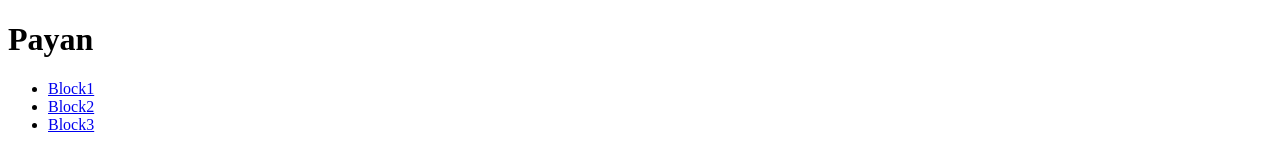
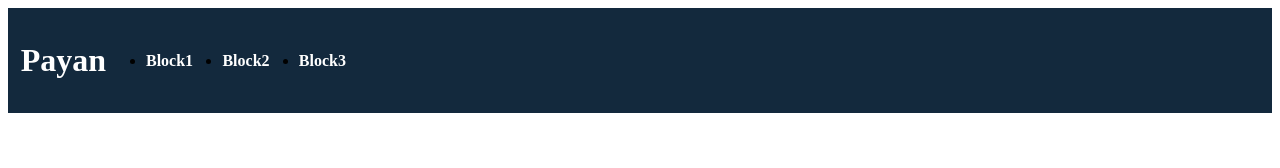
Before and after one commit to ChrisPayan/MyLandingPage, a plain HTML site: page Develop/index.html in a window 1280 px wide. Drawn offline with Linux system fonts and the light colour scheme.

Commit message:
Quick Update on minor changes on both files

```diff
--- a/Assest/Css/Reset.css
+++ b/Assest/Css/Reset.css
@@ -12,6 +12,7 @@
     min-height: 100%;
     line-height: 1;
     font-family: sans-serif;
+    margin: 0 0 0 0;
   }
 
   h1, h2, h3, h4, h5, h6 {
--- a/Assest/Css/Styles.css
+++ b/Assest/Css/Styles.css
@@ -0,0 +1,28 @@
+body {
+    display: flex;
+    flex-direction: column;
+}
+
+header {
+    display: flex;
+    align-items: center;
+    padding: 1%;
+    background-color: #13293d;
+}
+
+nav a {
+    color: white;
+    font-weight: bold;
+    text-decoration: none;
+}
+
+nav ul {
+    display: flex;
+    justify-content: space-between;
+    min-width: 200px;
+}
+
+h1 {
+    color: white;
+    font-family: 'Times New Roman', Times, serif;
+}
--- a/Develop/index.html
+++ b/Develop/index.html
@@ -5,6 +5,8 @@
     <meta http-equiv="X-UA-Compatible" content="IE=edge">
     <meta name="viewport" content="width=device-width, initial-scale=1.0">
     <title>Christian Payan LandingPage</title>
+    <link rel="Reset" href="/Assest/Css/Reset.css">
+    <link rel="stylesheet" href="/Assest/Css/Styles.css">
 </head>
 
 <body>
```
